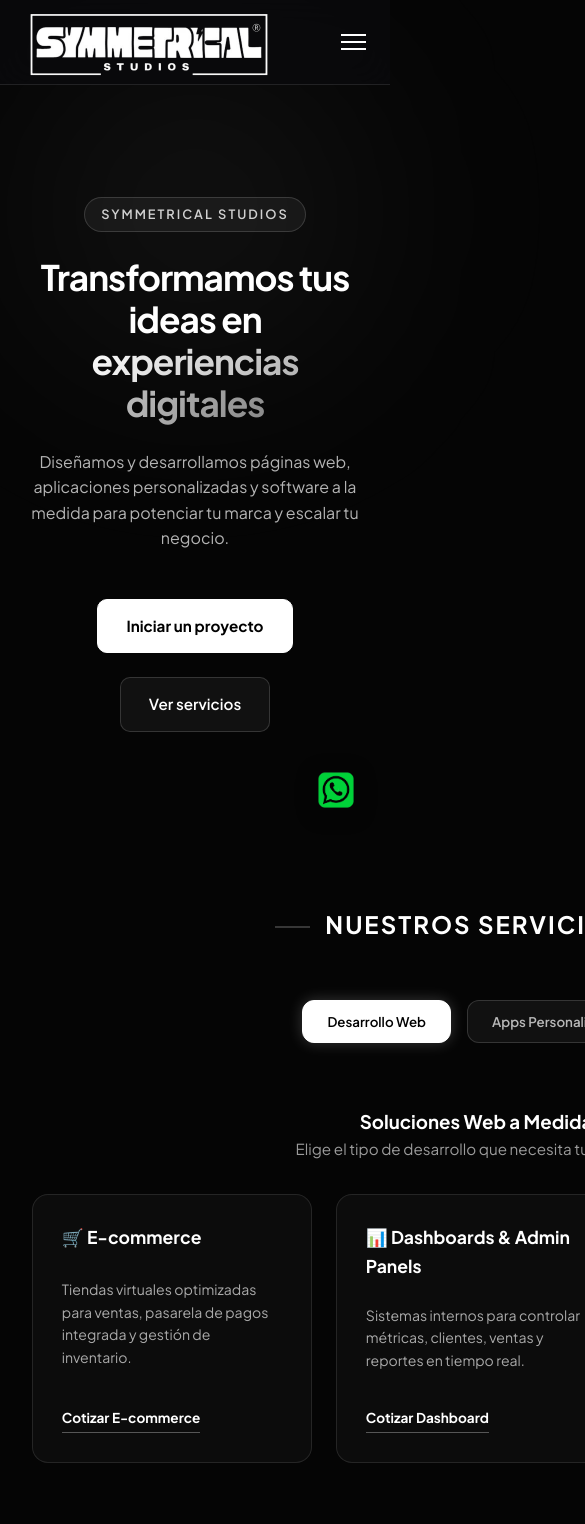
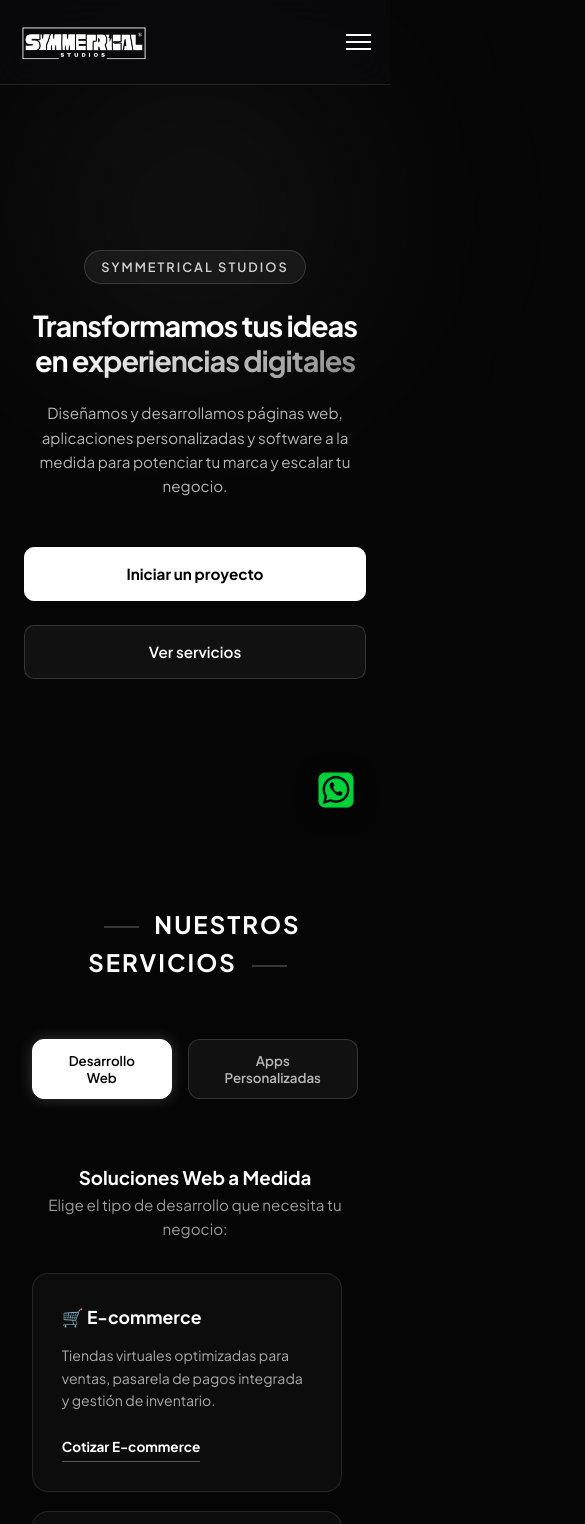
Before and after one commit to JuanCsv024/SymmetricalStudios, a plain HTML site: page index.html in a window 390 px wide. Shown: the top 1524 px of the page, 585 px wide, since content can reach past the window. Drawn offline with Linux system fonts and the light colour scheme.

Commit message:
actualizacion tamaño de pantallas

```diff
--- a/Style.css
+++ b/Style.css
@@ -641,3 +641,83 @@ footer p {
   pointer-events: none;
   filter: drop-shadow(0 2px 4px rgba(0,0,0,0.5));
 }
+/* ==========================================
+   📱 RESPONSIVE DESIGN (Pantallas, TV, Tablets y Celulares)
+   ========================================== */
+
+/* 1. TELEVISORES Y PANTALLAS GIGANTES (A partir de 1440px) */
+@media (min-width: 1440px) {
+  body {
+    font-size: 18px; /* Escala de texto más grande y cómoda para ver de lejos */
+  }
+
+  .hero-content,
+  .service-box,
+  .contact-card {
+    max-width: 1200px;
+    margin: 0 auto;
+  }
+}
+
+/* 2. TABLETS Y PORTÁTILES PEQUEÑOS (Entre 769px y 1024px) */
+@media (max-width: 1024px) {
+  .sub-services-grid {
+    grid-template-columns: repeat(2, 1fr); /* Pasa a 2 columnas en tablets */
+    gap: 1.5rem;
+  }
+
+  .hero h1 {
+    font-size: 2.5rem;
+  }
+}
+
+/* 3. CELULARES (Móviles de 768px para abajo) */
+@media (max-width: 768px) {
+  header {
+    padding: 0.8rem 1.2rem;
+  }
+
+  /* Ajuste de Logo y Gorrito para que no saturen la barra superior */
+  .logo-img {
+    max-width: 130px;
+    height: auto;
+  }
+
+  #gorrito-navidad-flotante {
+    width: 32px;
+    top: -8px;
+    left: -12px;
+  }
+
+  /* Hero / Inicio */
+  .hero h1 {
+    font-size: 1.8rem;
+    line-height: 1.2;
+  }
+
+  .hero p {
+    font-size: 0.95rem;
+  }
+
+  .hero-buttons {
+    flex-direction: column; /* Botones uno encima de otro */
+    width: 100%;
+  }
+
+  .hero-buttons .btn {
+    width: 100%;
+    text-align: center;
+  }
+
+  /* Tarjetas de Servicios: Se ordenan en 1 sola columna vertical */
+  .sub-services-grid {
+    grid-template-columns: 1fr;
+    gap: 1.2rem;
+  }
+
+  /* Sección de Contacto */
+  .contact-card {
+    padding: 1.5rem 1rem;
+    width: 100%;
+  }
+}
```
